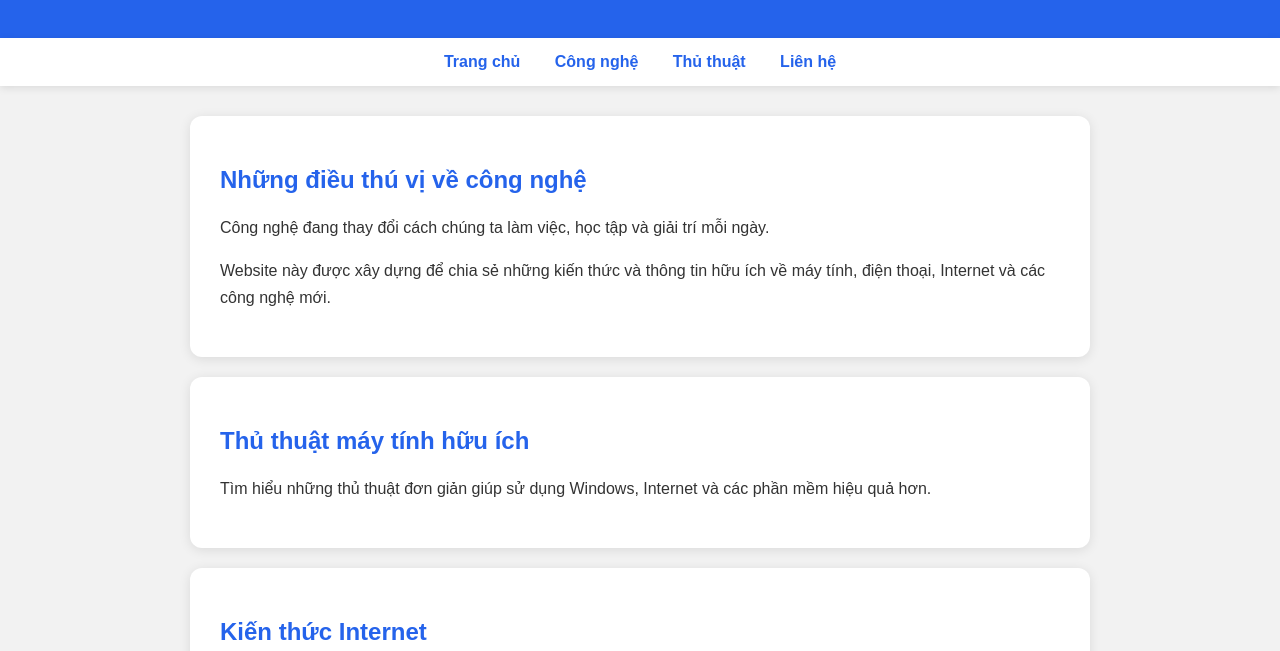
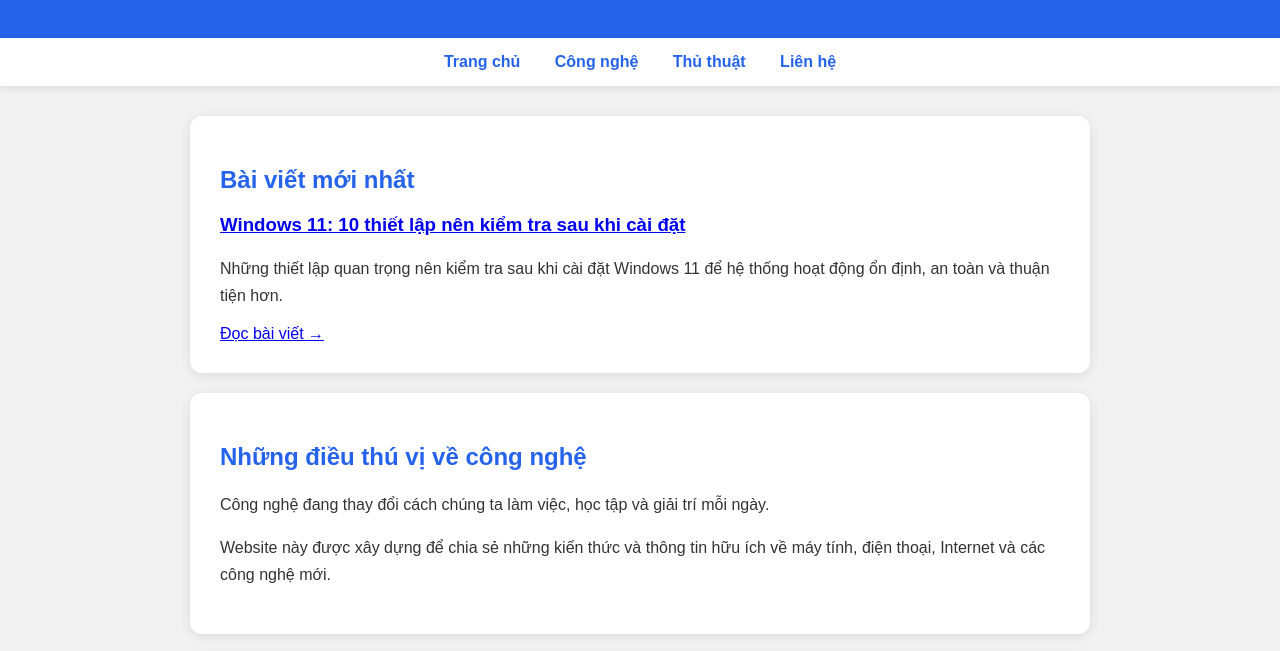
Before and after one commit to tranthenghia/my-website, a plain HTML site: page index.html in a window 1280 px wide. Shown: the part 99-750 px from the top of the page. Drawn offline with Linux system fonts and the light colour scheme.

Commit message:
Add Windows 11 article to homepage

```diff
--- a/index.html
+++ b/index.html
@@ -86,6 +86,24 @@
     </nav>
 
     <main class="container">
+        <section class="article">
+    <h2>Bài viết mới nhất</h2>
+
+    <article>
+        <h3>
+            <a href="windows-11.html">
+                Windows 11: 10 thiết lập nên kiểm tra sau khi cài đặt
+            </a>
+        </h3>
+
+        <p>
+            Những thiết lập quan trọng nên kiểm tra sau khi cài đặt
+            Windows 11 để hệ thống hoạt động ổn định, an toàn và thuận tiện hơn.
+        </p>
+
+        <a href="windows-11.html">Đọc bài viết →</a>
+    </article>
+</section>
 
         <article class="article">
             <h2>Những điều thú vị về công nghệ</h2>
```
